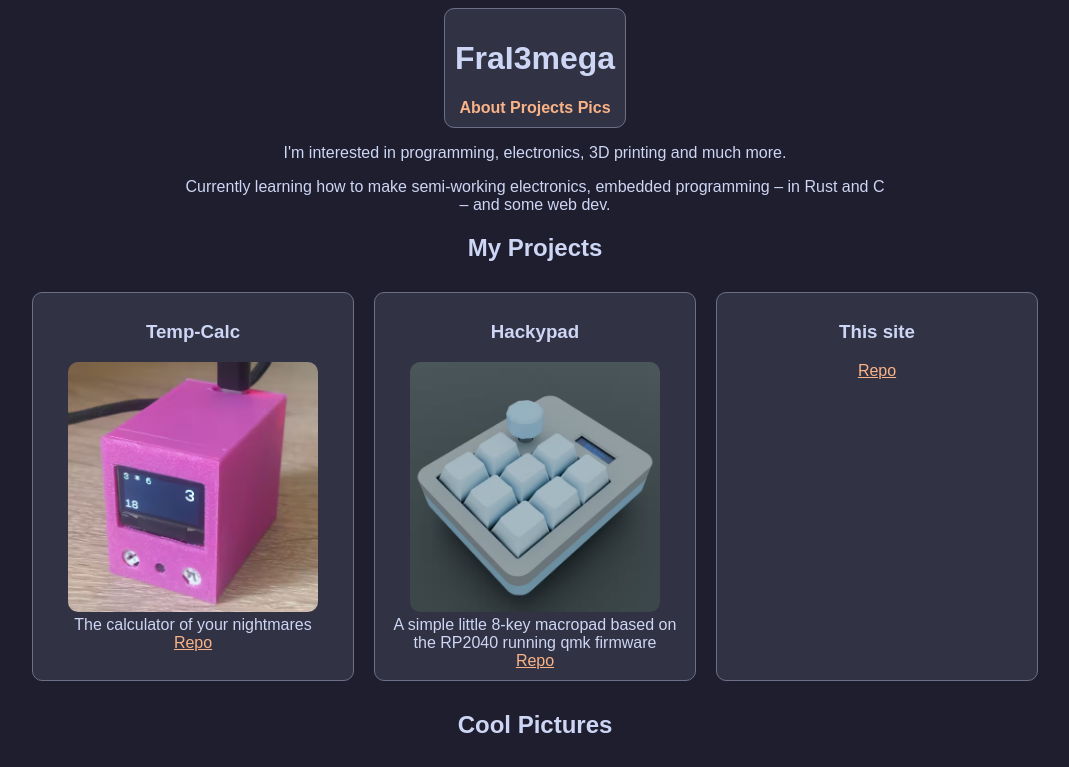
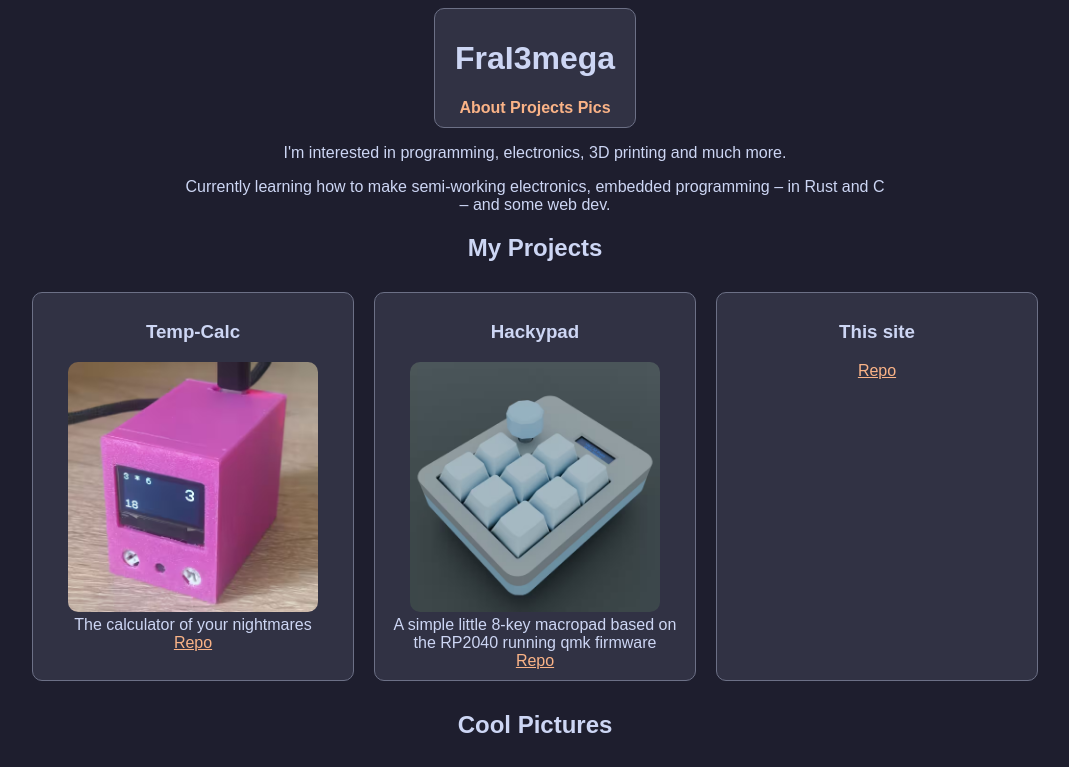
Before and after one commit to FraI3mega/personal-site, a plain HTML site: page index.html in a window 1280 px wide. Shown: the top 767 px of the page, without its empty margins (105-1174 px from the left). Drawn offline with Linux system fonts and the light colour scheme; a web font is replaced by a local one.

Commit message:
feat(css): Improve the header padding

```diff
--- a/style.css
+++ b/style.css
@@ -14,7 +14,7 @@ body {
 	border-style: solid;
 	border-width: thin;
 	border-radius: 10px;
-	padding: 10px;
+	padding: 10px 20px;
 	margin-inline: auto;
 }
 
```
